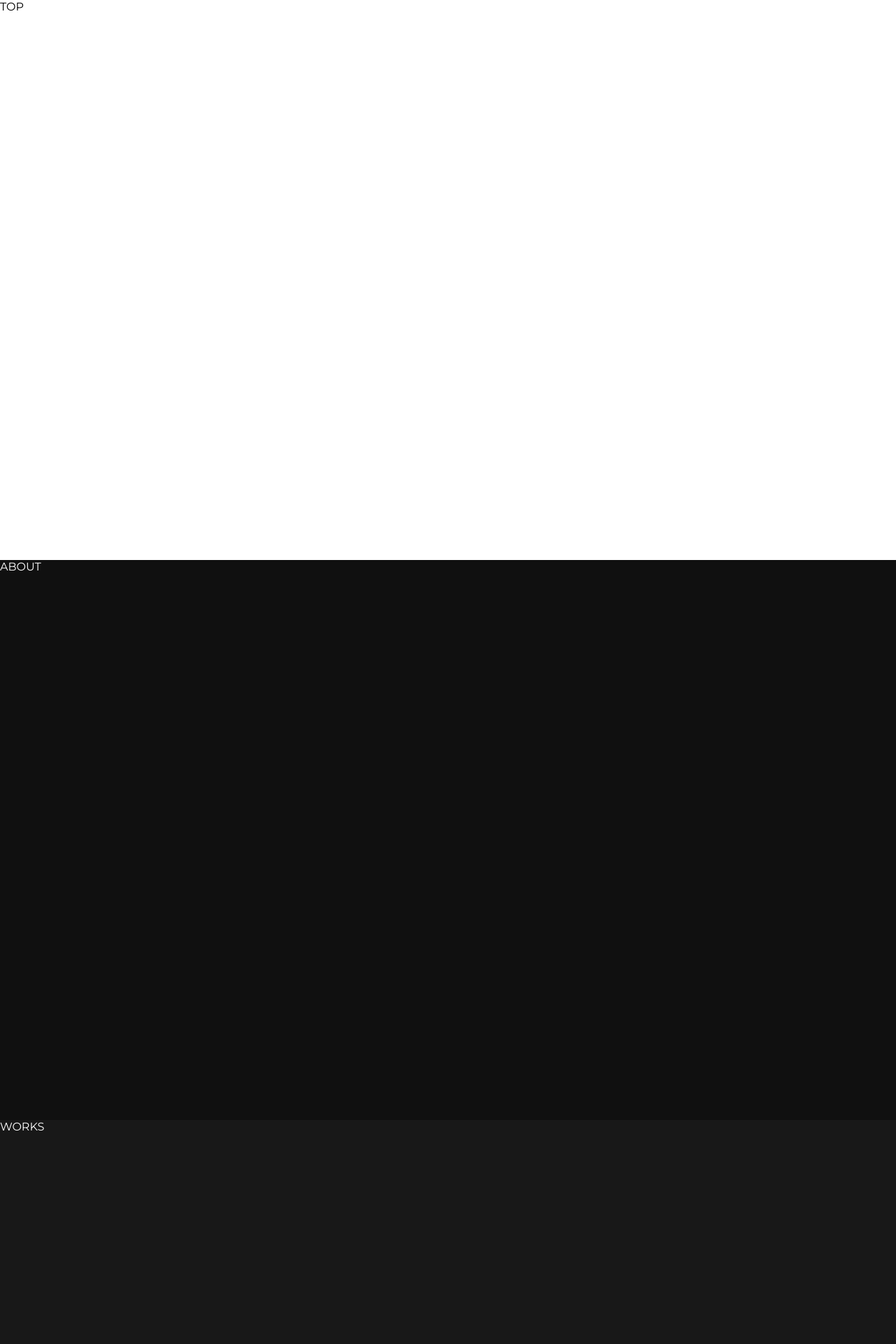
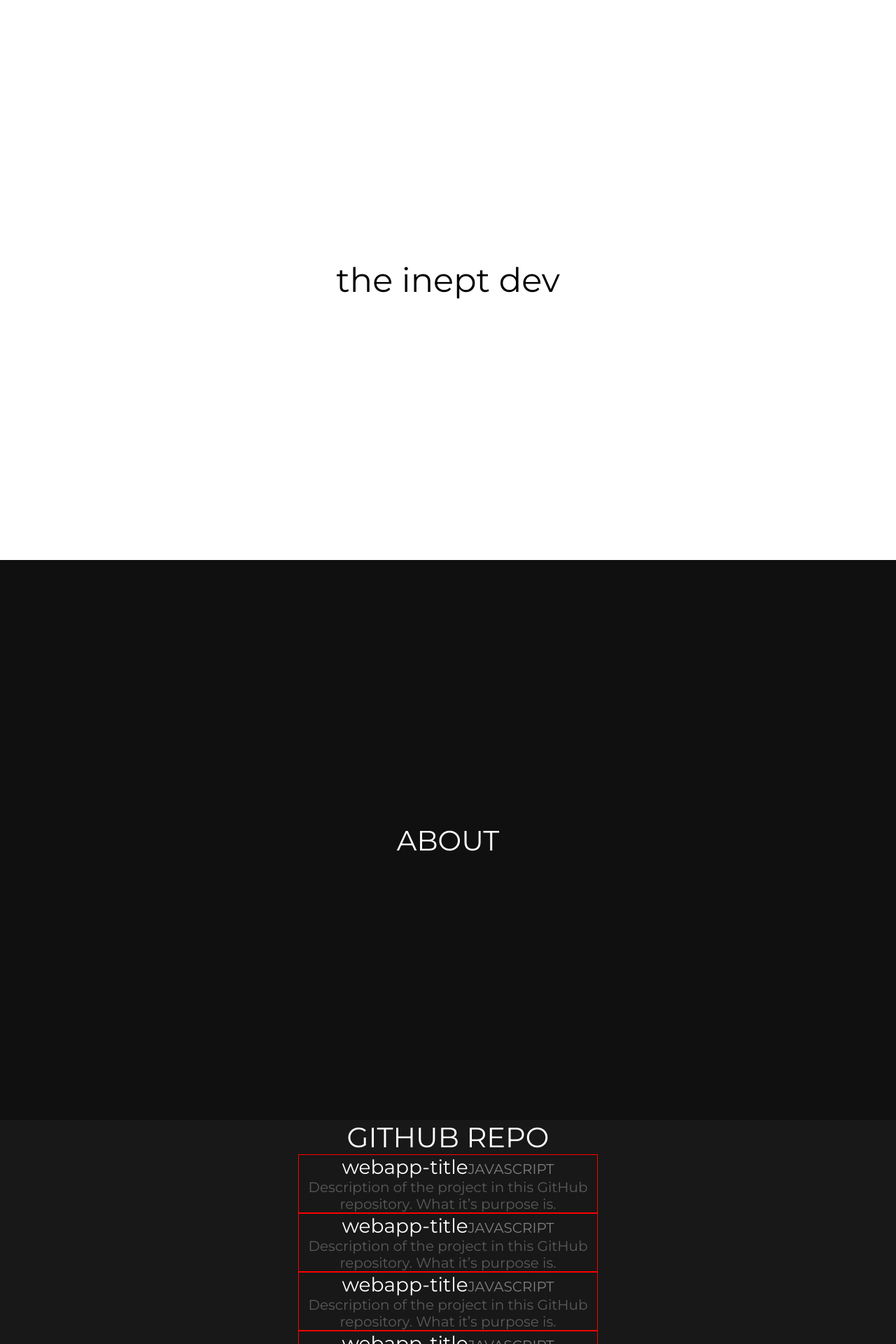
Before and after one commit to theineptdev/portfolio-v3, a Vue app: page / in a window 1280 px wide. Shown: the top 1920 px of the page at 70% size. Built offline with nearby package versions, Linux system fonts and the light colour scheme.

Commit message:
WIP figma formatting

```diff
--- a/src/App.vue
+++ b/src/App.vue
@@ -31,4 +31,8 @@ export default {
   padding: 0;
   margin: 0;
 }
+
+::-webkit-scrollbar {
+    display: none;
+}
 </style>
--- a/src/components/About.vue
+++ b/src/components/About.vue
@@ -1,6 +1,6 @@
 <template>
-    <div>
-        ABOUT
+    <div class="container">
+        <div class="title">ABOUT</div>
     </div>
 </template>
 
@@ -11,10 +11,17 @@
 </script>
 
 <style scoped>
-* {
+.container {
     color: white;
     background: #101010;
     height: 100vh;
-    width: 100vw;
+    width: 100%;
+    display: flex;
+    justify-content: center;
+    align-items: center;
+}
+.title {
+    font-size: 2.5em;
+    text-transform: uppercase;
 }
 </style>
--- a/src/components/Contact.vue
+++ b/src/components/Contact.vue
@@ -1,6 +1,6 @@
 <template>
-    <div>
-        CONTACT
+    <div class="container">
+        <div class="title">Get In Touch</div>
     </div>
 </template>
 
@@ -11,10 +11,17 @@
 </script>
 
 <style scoped>
-* {
+.container {
     color: white;
     background: #000000;
     height: 100vh;
-    width: 100vw;
+    width: 100%;
+    display: flex;
+    justify-content: center;
+    align-items: center;
+}
+.title {
+    font-size: 2.5em;
+    text-transform: uppercase;
 }
 </style>
--- a/src/components/Top.vue
+++ b/src/components/Top.vue
@@ -1,6 +1,6 @@
 <template>
-    <div>
-        TOP
+    <div class="container">
+        <div class="title">the inept dev</div>
     </div>
 </template>
 
@@ -11,9 +11,16 @@
 </script>
 
 <style scoped>
-* {
+.container {
     background: white;
     height: 100vh;
-    width: 100vw;
+    width: 100%;
+    display: flex;
+    justify-content: center;
+    align-items: center;
+}
+.title {
+    font-size: 3em;
+    text-transform: lowercase;
 }
 </style>
--- a/src/components/Works.vue
+++ b/src/components/Works.vue
@@ -1,6 +1,13 @@
 <template>
-    <div>
-        WORKS
+    <div class="container">
+        <div class="title">GitHub Repo</div>
+        <div v-for="n in 4" :key="n">
+            <div class="repo-ref">
+            <div class="repo-title">webapp-title</div>
+            <div class="repo-lang">javascript</div>
+            <div class="repo-desc">Description of the project in this GitHub repository. What it’s purpose is.</div>
+        </div>
+        </div>
     </div>
 </template>
 
@@ -11,10 +18,39 @@
 </script>
 
 <style scoped>
-* {
+.container {
     color: white;
     background: #181818;
     height: 100vh;
-    width: 100vw;
+    width: 100%;
+    display: flex;
+    flex-direction: column;
+    text-align: center;
+}
+
+.title {
+    font-size: 2.5em;
+    text-transform: uppercase;
+}
+
+.repo-ref {
+    border: 1px solid red;
+    margin: 0 auto;
+    width: calc(100vw/3);
+}
+.repo-title {
+    font-size: 1.75em;
+    text-transform: lowercase;
+    display: inline-flex;
+}
+.repo-lang {
+    font-size: 1.75em;
+    font-variant: small-caps;
+    color: rgb(126, 126, 126);
+    display: inline-flex;
+}
+.repo-desc {
+    font-size: 1.25em;
+    color: rgb(90, 90, 90);
 }
 </style>
```
